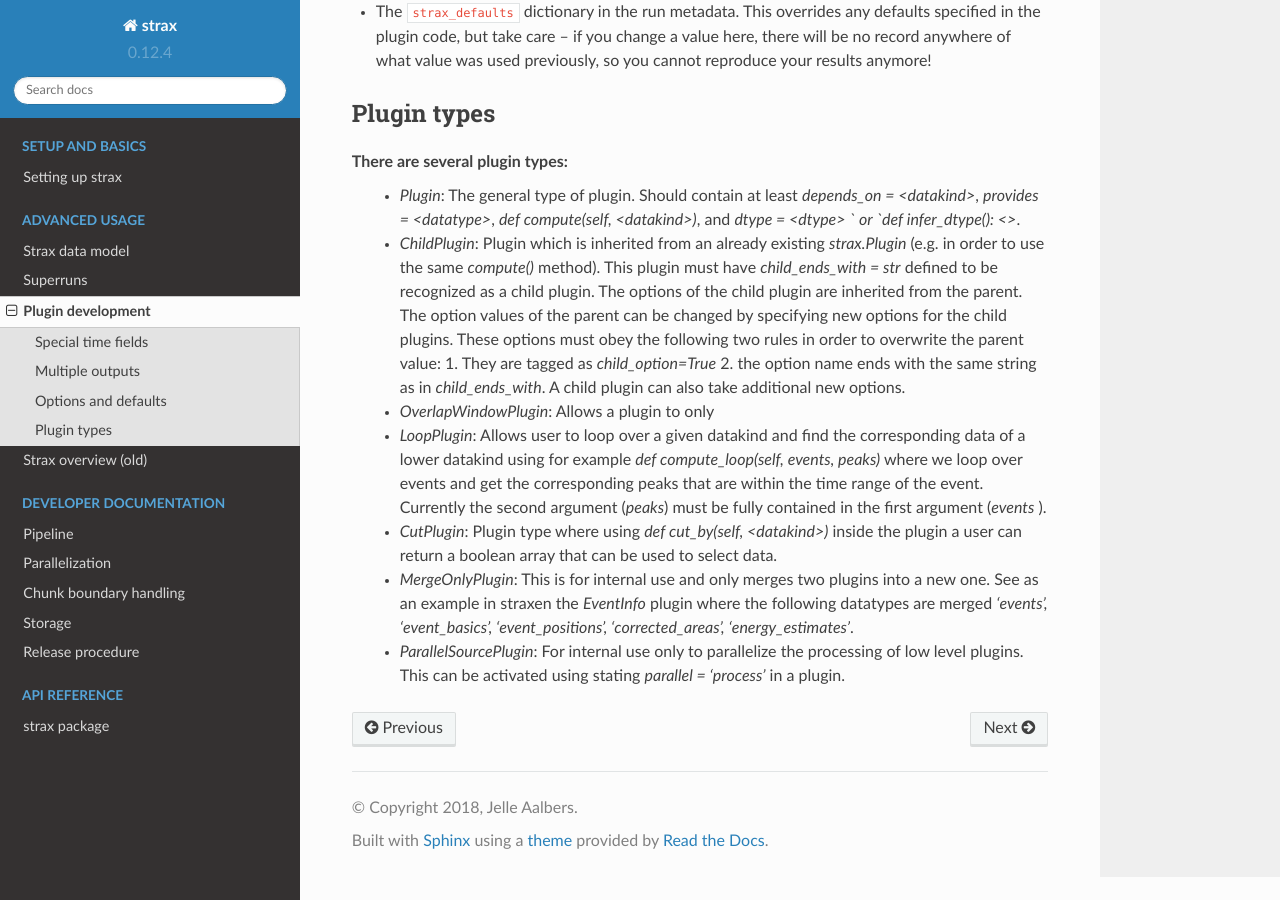
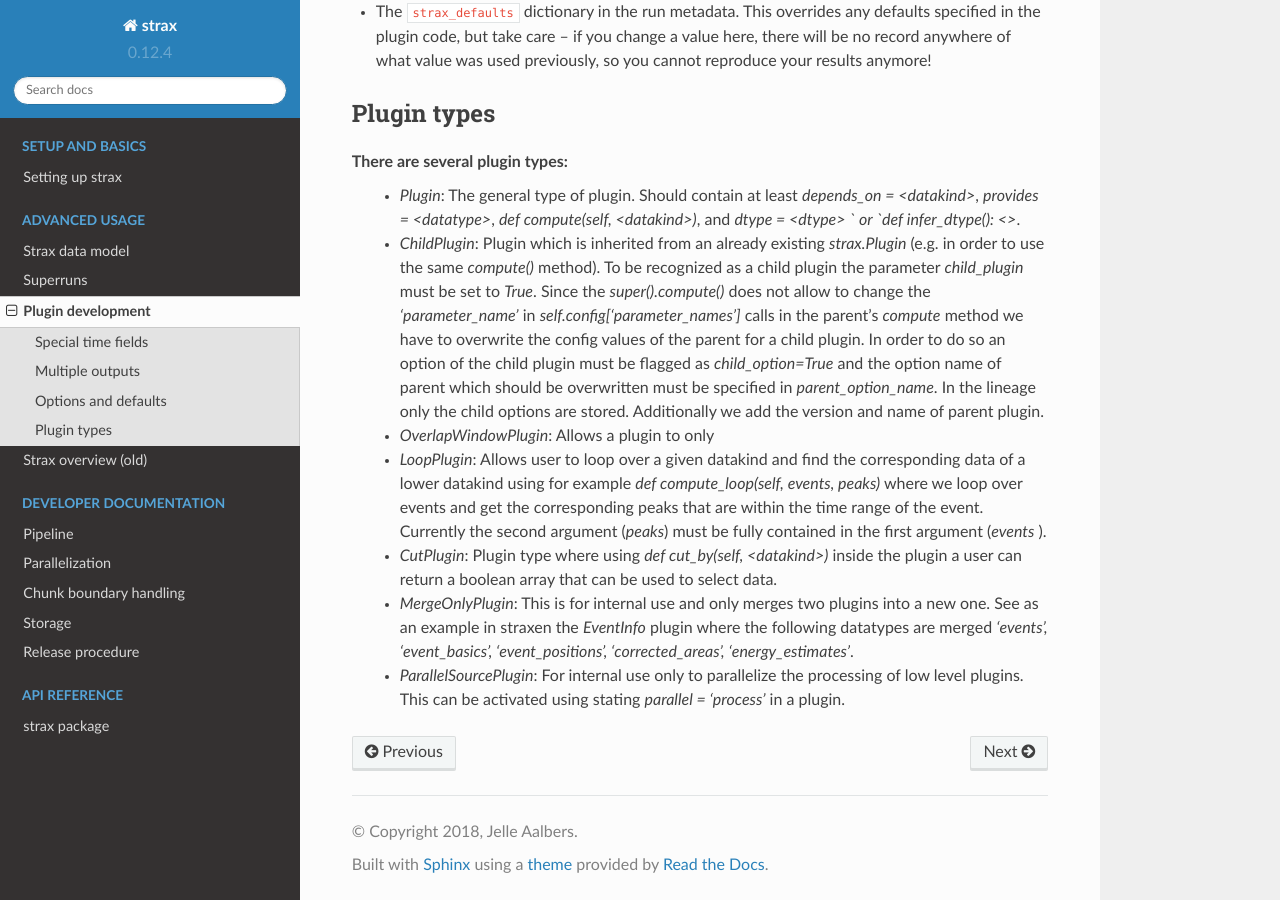
Before and after one commit to AxFoundation/strax, a Sphinx documentation site: the page built from docs/source/advanced/plugin_dev.rst, in a window 1280 px wide and 900 px high, scrolled down 1594 px. Built offline with Sphinx 7.4.7 and the Read the Docs theme 2.0.0, drawn with Linux system fonts in a browser that asks for light colours.

Commit message:
Updated docs.

```diff
--- a/docs/source/advanced/plugin_dev.rst
+++ b/docs/source/advanced/plugin_dev.rst
@@ -48,7 +48,7 @@ Plugin types
 
 There are several plugin types:
    * `Plugin`: The general type of plugin. Should contain at least `depends_on = <datakind>`, `provides = <datatype>`, `def compute(self, <datakind>)`, and `dtype = <dtype> ` or `def infer_dtype(): <>`.
-   * `ChildPlugin`: Plugin which is inherited from an already existing `strax.Plugin` (e.g. in order to use the same `compute()` method). This plugin must have `child_ends_with  = str` defined to be recognized as a child plugin. The options of the child plugin are inherited from the parent. The option values of the parent can be changed by specifying new options for the child plugins. These options must obey the following two rules in order to overwrite the parent value: 1. They are tagged as `child_option=True` 2. the option name ends with the same string as in `child_ends_with`. A child plugin can also take additional new options.
+   * `ChildPlugin`: Plugin which is inherited from an already existing `strax.Plugin` (e.g. in order to use the same `compute()` method). To be recognized as a child plugin the parameter `child_plugin` must be set to `True`. Since the `super().compute()` does not allow to change the `'parameter_name'` in `self.config['parameter_names']` calls in the parent's `compute` method we have to overwrite the config values of the parent for a child plugin. In order to do so an option of the child plugin must be flagged as `child_option=True` and the option name of parent which should be overwritten must be specified in `parent_option_name`. In the lineage only the child options are stored. Additionally we add the version and name of parent plugin.
    * `OverlapWindowPlugin`: Allows a plugin to only
    * `LoopPlugin`: Allows user to loop over a given datakind and find the corresponding data of a lower datakind using for example `def compute_loop(self, events, peaks)` where we loop over events and get the corresponding peaks that are within the time range of the event. Currently the second argument (`peaks`) must be fully contained in the first argument (`events` ).
    * `CutPlugin`: Plugin type where using `def cut_by(self, <datakind>)` inside the plugin a user can return a boolean array that can be used to select data.
```
